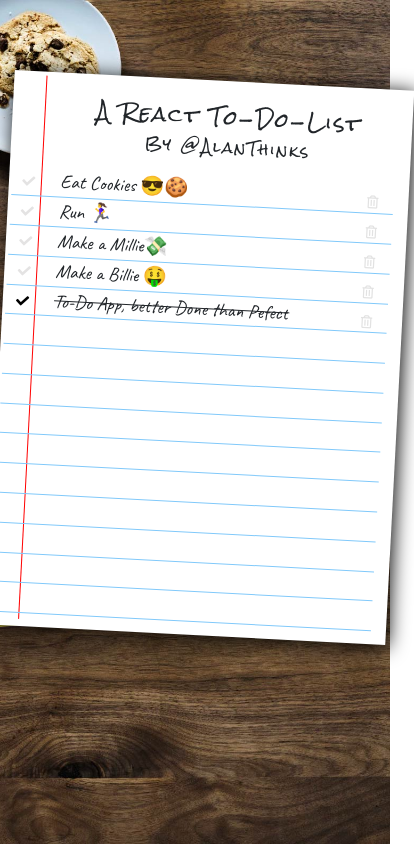
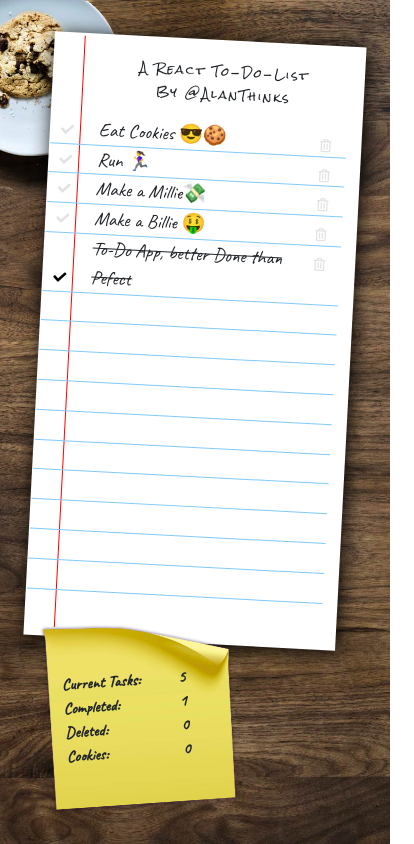
Before and after one commit to alanthinks/paper-to-do-list, a React (Create React App) app: page / in a window 390 px wide. Shown: the whole page, 414 px wide, since content can reach past the window. Built offline with nearby package versions, Linux system fonts and the light colour scheme.

Commit message:
completed round 1 of media queries

```diff
--- a/src/css/main.css
+++ b/src/css/main.css
@@ -14,7 +14,11 @@
 .main-bg {
   /* background-image: url("../img/desk-lg.jpg"); */
   background-size: cover;
-  background-position: top;
+  -webkit-background-size: cover;
+  -moz-background-size: cover;
+  -o-background-size: cover;
+  background-position: center;
+  background-repeat: no-repeat;
   height: 100vh;
   background-color: black;
   padding-top: 80px;
@@ -129,6 +133,7 @@ input {
 }
 
 .sticky-note {
+  z-index: 1;
   position: absolute;
   right: 45%;
   top: 400px;
--- a/src/css/responsiveness.css
+++ b/src/css/responsiveness.css
@@ -22,11 +22,20 @@
     right: 68%;
     top: 450px;
   }
+  .paper-container .paper-title h1,
+  .paper-container .paper-title h2 {
+    font-size: 0.8rem;
+  }
 }
+
 @media screen and (max-width: 865px) {
   .paper-container {
-    width: 400px;
-    height: 555px;
+    width: 50%;
+    height: 67%;
+  }
+
+  .sticky-note .row {
+    font-size: 1rem;
   }
   .sticky-note {
     right: 65%;
@@ -38,8 +47,89 @@
     font-size: 1.2rem;
     margin-left: -45px;
   }
+}
+
+@media screen and (max-width: 550px) {
+  .main-bg {
+    padding-top: 10%;
+  }
+  .paper-container {
+    margin: auto;
+    width: 80%;
+    height: 67%;
+  }
+  .paper-container .paper-title h1,
+  .paper-container .paper-title h2 {
+    font-size: 0.8rem;
+  }
+  .sticky-note {
+    left: 10%;
+    top: 60%;
+    height: 150px;
+    width: 150px;
+  }
+  .item-box {
+    margin-left: -45px;
+  }
+  .sticky-note .row {
+    font-size: 0.9rem;
+  }
+  .sticky-note .row .col-8 {
+    padding-right: 0px;
+    padding-left: 0px;
+  }
+}
+@media screen and (max-width: 550px) {
+  .paper-container .paper-title h1,
+  .paper-container .paper-title h2 {
+    font-size: 0.7rem;
+  }
+  .item-box {
+    font-size: 1.2rem;
+  }
+  .sticky-note {
+    left: 10;
+    top: 60%;
+  }
+}
+@media screen and (max-height: 900px) {
+  .paper-container {
+    height: 75%;
+  }
+  .sticky-note {
+    left: 10%;
+    top: 73%;
+    height: 200px;
+    width: 200px;
+  }
   .sticky-note .row {
     font-size: 1rem;
-    margin-top: ;
   }
 }
+@media screen and (max-height: 800px) {
+  .paper-container {
+    height: 85%;
+  }
+  .sticky-note {
+    left: 10%;
+    top: 78%;
+  }
+}
+@media screen and (max-height: 700px) {
+  .paper-container {
+    height: 90%;
+  }
+  .sticky-note {
+    left: 10%;
+    top: 78%;
+  }
+}
+@media screen and (max-height: 600px) {
+  .paper-container {
+    height: 97%;
+  }
+  .sticky-note {
+    left: 10%;
+    top: 71%;
+  }
+}
```
